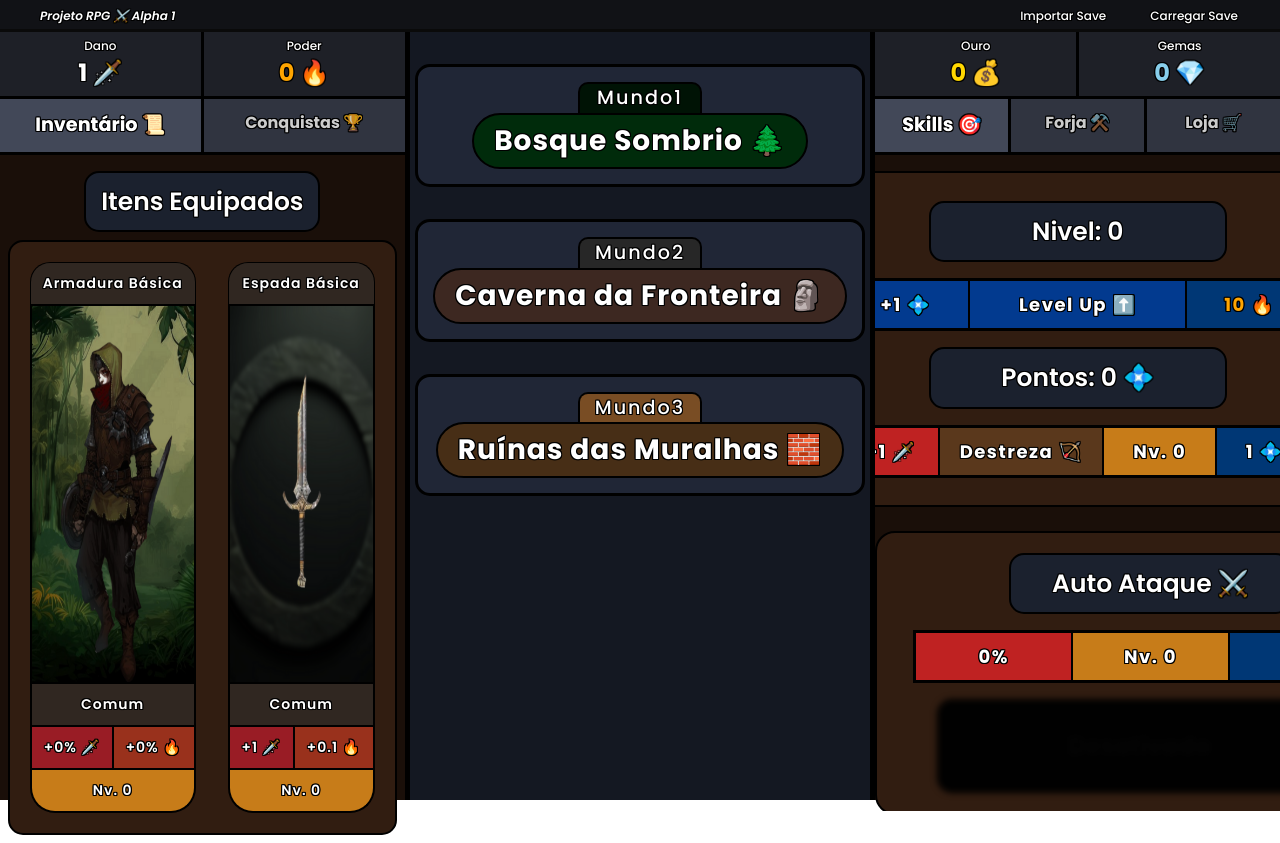
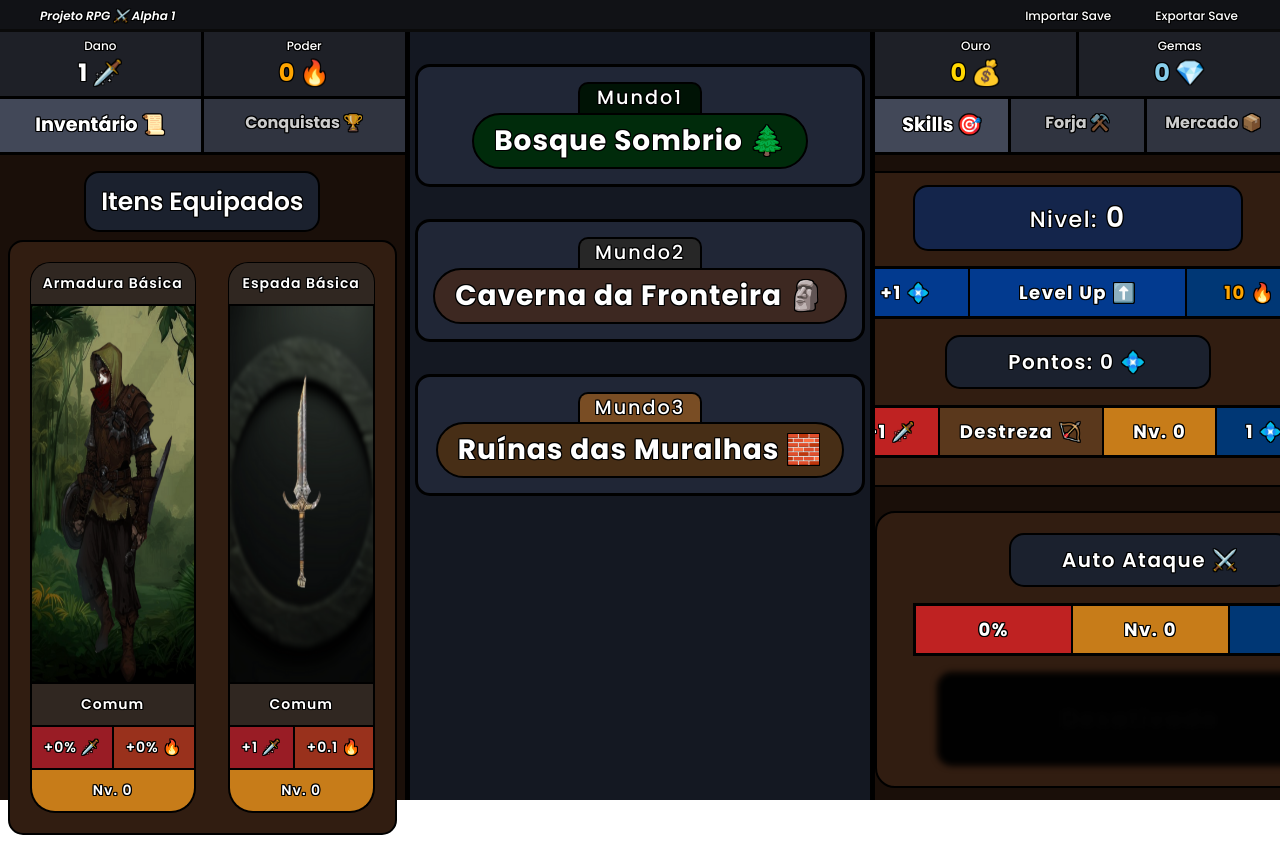
Before and after one commit to bigjujas/projetorpg, a React (Vite) app: page / in a window 1280 px wide. Built offline with nearby package versions, Linux system fonts and the light colour scheme; a web font is replaced by a local one.

Commit message:
some changes, close to beta

```diff
--- a/src/App.css
+++ b/src/App.css
@@ -4,13 +4,18 @@
 }
 
 .arsenalTab::-webkit-scrollbar {
-    display: none; /* Esconde a barra de rolagem */
+	display: none;
+	/* Esconde a barra de rolagem */
 }
+
 .rightTab::-webkit-scrollbar {
-    display: none; /* Esconde a barra de rolagem */
+	display: none;
+	/* Esconde a barra de rolagem */
 }
+
 .chestTab::-webkit-scrollbar {
-    display: none; /* Esconde a barra de rolagem */
+	display: none;
+	/* Esconde a barra de rolagem */
 }
 
 :-webkit-scrollbar {
@@ -46,27 +51,32 @@
 	color: #ffffff;
 	background-color: #302721 !important;
 }
+
 .Raro {
 	color: #ffffff;
 	background-color: #023a8f !important;
 }
+
 .Épico {
 	color: #ff00f2;
 	background-color: #2e0d3b !important;
 }
+
 .Lendário {
 	color: #ff5e00;
 	background-color: #3a0900 !important;
 }
+
 .Mítico {
 	color: #e19bf3;
-	background: rgb(108,4,111);
-	background: radial-gradient(circle, rgba(108,4,111,1) 0%, rgba(132,0,255,1) 100%);
+	background: rgb(108, 4, 111);
+	background: radial-gradient(circle, rgba(108, 4, 111, 1) 0%, rgba(132, 0, 255, 1) 100%);
 }
+
 .Secreto {
 	color: #ffffff;
-	background: rgb(255,255,255);
-	background: radial-gradient(circle, rgba(255,255,255,0.29735644257703087) 0%, rgba(0,0,0,1) 58%);
+	background: rgb(255, 255, 255);
+	background: radial-gradient(circle, rgba(255, 255, 255, 0.29735644257703087) 0%, rgba(0, 0, 0, 1) 58%);
 }
 
 /* Mundos */
@@ -96,7 +106,7 @@
 }
 
 .Mundo3 h2 {
-	background-color: #794d24	 !important;
+	background-color: #794d24 !important;
 }
 
 .Mundo3 h1 {
@@ -206,7 +216,8 @@
 }
 
 .display__status__container:not(:last-child) {
-	border-right: black 3px solid; /* Borda direita para todos os h3, exceto o último */
+	border-right: black 3px solid;
+	/* Borda direita para todos os h3, exceto o último */
 }
 
 .display__tabs {
@@ -233,7 +244,8 @@
 }
 
 .display__tabs p:not(:last-child) {
-	border-right: black 3px solid; /* Borda direita para todos os h3, exceto o último */
+	border-right: black 3px solid;
+	/* Borda direita para todos os h3, exceto o último */
 }
 
 .tab_active {
@@ -282,7 +294,7 @@
 	text-align: center;
 }
 
-.item__status{
+.item__status {
 	display: flex;
 	flex: 1;
 }
@@ -414,7 +426,8 @@
 .arsenal__grid {
 	display: grid;
 	grid-template-columns: repeat(3, 1fr);
-    gap: 6px; /* Ajuste o espaçamento entre os itens conforme necessário */
+	gap: 6px;
+	/* Ajuste o espaçamento entre os itens conforme necessário */
 	margin-top: 2vh;
 }
 
@@ -436,7 +449,8 @@
 .items__grid {
 	display: grid;
 	grid-template-columns: repeat(3, 1fr);
-    gap: 6px; /* Ajuste o espaçamento entre os itens conforme necessário */
+	gap: 6px;
+	/* Ajuste o espaçamento entre os itens conforme necessário */
 }
 
 /* mundos */
@@ -606,7 +620,7 @@
 
 .enemy img:active {
 	transform: scale(0.95);
-	filter: brightness(0.85) hue-rotate(-50deg) saturate(0.8);
+	filter: brightness(0.85) hue-rotate(-20deg) saturate(2);
 }
 
 .health-bar-container {
@@ -640,20 +654,37 @@
 /* tab direita */
 
 .rightTab {
+	letter-spacing: 1.5px;
 	display: flex;
 	flex-direction: column;
 	flex: 1;
 	align-items: center;
 	text-align: center;
-	overflow-y: auto; /* Habilita a rolagem vertical */
-	max-height: 82vh; /* Define uma altura máxima para ativar a rolagem */
+	overflow-y: auto;
+	/* Habilita a rolagem vertical */
+	max-height: 82vh;
+	/* Define uma altura máxima para ativar a rolagem */
+}
+
+.rightTab p {
+	font-size: 28px;
+	font-weight: 600;
+	margin: 0vh 12vh;
+	background-color: #14254b;
+	border-radius: 15px;
+	padding: 10px 15px;
+	border: black 2px solid;
+}
+
+.rightTab p span {
+	font-size: 22px;
+	font-weight: 500;
 }
 
 .rightTab h6 {
-	font-family: "Poppins", sans-serif;
-	font-size: 25px;
+	font-size: 20px;
 	font-weight: 600;
-	margin: 2vh 14vh;
+	margin: 2vh 16vh;
 	background-color: #1b212e;
 	border-radius: 15px;
 	padding: 10px 15px;
@@ -716,6 +747,7 @@
 .upgrade__container:hover {
 	cursor: pointer;
 	transform: scale(0.98);
+	filter: brightness(1.20);
 }
 
 .upgrade__container:active {
@@ -734,7 +766,7 @@
 
 .autoattack__container h6 {
 	font-family: "Poppins", sans-serif;
-	font-size: 25px;
+	font-size: 20px;
 	font-weight: 600;
 	margin: 0 14vh;
 	background-color: #1b212e;
@@ -773,7 +805,7 @@
 	background-color: #c77c19;
 }
 
-.autoattack__upgrade h3{
+.autoattack__upgrade h3 {
 	background-color: #003775;
 }
 
@@ -837,7 +869,7 @@
 }
 
 .forgeTab .anvil {
-	height: 300px;
+	height: 200px;
 	width: auto;
 	margin: 0px auto;
 	border-radius: 30px;
@@ -893,17 +925,17 @@
 
 
 .upgradeForge__container h1 {
-	background-color: #0e50ba;
+	background-color: #c77c19;
 }
 
 .upgradeForge__container h2 {
-	background-color: #4e5983;
+	background-color: #252b3f;
 	flex-grow: 3;
 }
 
 .upgradeForge__container h3 {
 	color: gold;
-	background-color: #273043;
+	background-color: #003775;
 }
 
 .upgradeForge__container h4 {
@@ -913,6 +945,7 @@
 .upgradeForge__container:hover {
 	cursor: pointer;
 	transform: scale(1.02);
+	filter: brightness(1.20);
 }
 
 .upgradeForge__container:active {
@@ -927,8 +960,10 @@
 	flex-direction: column;
 	flex: 1;
 	align-items: center;
-	overflow-y: auto; /* Habilita a rolagem vertical */
-	max-height: 82vh; /* Define uma altura máxima para ativar a rolagem */
+	overflow-y: auto;
+	/* Habilita a rolagem vertical */
+	max-height: 82vh;
+	/* Define uma altura máxima para ativar a rolagem */
 }
 
 .chestTab h6 {
@@ -945,7 +980,7 @@
 .chests__container {
 	display: flex;
 	flex-direction: column;
-	background-color: #343846;
+	background-color: #311d11;
 	padding: 10px;
 	margin: 1vh 5vh;
 	border: black 2px solid;
@@ -975,7 +1010,6 @@
 	height: 260px;
 	width: 160px;
 	border: black 1px solid;
-	border-radius: 20px 20px 0px 0px;
 	margin: 0px auto;
 }
 
@@ -990,15 +1024,17 @@
 .drawn__display h1 {
 	background-color: #273043;
 	border: black 1px solid;
+	border-radius: 15px 15px 0px 0px;
 }
 
 .drawn__display h2 {
 	border: black 1px solid;
+	border-radius: 0px 0px 15px 15px;
 }
 
 .chest__container {
 	display: flex;
-	margin: 5px 50px;
+	margin: 10px 50px;
 	justify-content: space-around;
 	align-items: center;
 	text-align: center;
@@ -1035,13 +1071,10 @@
 .chest__container:hover {
 	cursor: pointer;
 	transform: scale(1.02);
+	filter: brightness(1.20);
 }
 
 .chest__container:active {
 	transform: scale(0.98);
 	filter: brightness(2);
 }
-
-.chests__container img {
-	margin-top: 2vh;
-}
--- a/src/App.tsx
+++ b/src/App.tsx
@@ -1,4 +1,4 @@
-import { createContext, useContext, useState, useEffect, useRef } from 'react';
+import { useState, useEffect, useRef } from 'react';
 import './App.css';
 import './reset.css'
 import { formatNumber } from './components/utilities';
@@ -14,6 +14,7 @@ import anvil from './assets/anvil.png'
 
 export const App = () => {
   const [playerDamage, setPlayerDamage] = useState<number>(0) // Dano do Jogador
+  const [playerPowerGain, setPlayerPowerGain] = useState<number>(0) // Poder do jogador
   const [playerPower, setPlayerPower] = useState<number>(0) // Poder do jogador
   const [playerLevel, setPlayerLevel] = useState<number>(0)
   const [playerXpPoint, setPlayerXpPoint] = useState<number>(0)
@@ -137,7 +138,7 @@ export const App = () => {
   // dano e poder
 
   const finalDamage = ((playerDamage + currentWeapon.damage) * currentArmor.damage)
-  const finalPower = ((currentWeapon.power) * currentArmor.power)
+  const finalPower = ((playerPowerGain + currentWeapon.power) * currentArmor.power)
 
   // Tabs
 
@@ -159,9 +160,9 @@ export const App = () => {
 
   // Função Level Up
 
-  const powerNeeded = Math.floor(10 * Math.pow(1.05, playerLevel));
+  const powerNeeded = Math.floor(10 * Math.pow(1.15, playerLevel));
   const levelUp = () => {
-    if (playerPower >= powerNeeded && playerLevel < 350) {
+    if (playerPower >= powerNeeded && playerLevel < 550) {
       setPlayerPower(playerPower - powerNeeded)
       setPlayerLevel(playerLevel + 1)
       setPlayerXpPoint(playerXpPoint + 1)
@@ -185,7 +186,7 @@ export const App = () => {
 
   const applyArmorUpgrade = (upgradeId: string) => {
     const upgrade = upgrades.find(upg => upg.id === upgradeId);
-    if (upgrade && currentArmor.level < 100 && upgrade.costType === 'coins' && playerCoins >= currentArmor.baseCost) {
+    if (upgrade && currentArmor.level < 100 && playerCoins >= currentArmor.baseCost) {
       setPlayerCoins(playerCoins - currentArmor.baseCost);
       currentArmor.level += 1;
       scaleItemAttributes(currentArmor); // Aplica o escalonamento dos atributos
@@ -194,7 +195,7 @@ export const App = () => {
 
   const applyWeaponUpgrade = (upgradeId: string) => {
     const upgrade = upgrades.find(upg => upg.id === upgradeId);
-    if (upgrade && currentWeapon.level < 100 && upgrade.costType === 'coins' && playerCoins >= currentWeapon.baseCost) {
+    if (upgrade && currentWeapon.level < 100 && playerCoins >= currentWeapon.baseCost) {
       setPlayerCoins(playerCoins - currentWeapon.baseCost);
       currentWeapon.level += 1;
       scaleItemAttributes(currentWeapon); // Aplica o escalonamento dos atributos
@@ -207,6 +208,8 @@ export const App = () => {
   const upgrade1 = upgrades.find(upg => upg.id === 'upgrade1');
   const upgrade2 = upgrades.find(upg => upg.id === 'upgrade2');
   const upgrade3 = upgrades.find(upg => upg.id === 'upgrade3');
+  const upgrade4 = upgrades.find(upg => upg.id === 'upgrade4');
+  const upgrade5 = upgrades.find(upg => upg.id === 'upgrade5');
 
 
   // Função chamada ao atacar o inimigo
@@ -376,7 +379,7 @@ export const App = () => {
               style={{ display: 'none' }} // Esconde o input de arquivo
             />
           </h2>
-          <h3 onClick={exportGameData}>Carregar Save</h3>
+          <h3 onClick={exportGameData}>Exportar Save</h3>
           </div>
       </header>
       <div className="game__container">
@@ -562,13 +565,13 @@ export const App = () => {
           <div className="display__tabs">
             <p className={currentRightTab === 1 ? "tab_active" : "tab_inactive"} onClick={() => toggleRightTab(1)}>Skills 🎯</p>
             <p className={currentRightTab === 2 ? "tab_active" : "tab_inactive"} onClick={() => toggleRightTab(2)}>Forja ⚒️</p>
-            <p className={currentRightTab === 3 ? "tab_active" : "tab_inactive"} onClick={() => toggleRightTab(3)}>Loja 🛒</p>
+            <p className={currentRightTab === 3 ? "tab_active" : "tab_inactive"} onClick={() => toggleRightTab(3)}>Mercado 📦</p>
           </div>
           {currentRightTab === 1 && (
             <>
               <div className="rightTab">
                 <div className="upgradeTab">
-                  <h6>Nivel: {playerLevel}</h6>
+                  <p><span>Nivel:</span> {playerLevel}</p>
                   <div onClick={levelUp} className="upgrade__container">
                     <h1 className='Raro'>+1 💠</h1>
                     <h2 className='Raro'>Level Up ⬆️</h2>
@@ -599,6 +602,23 @@ export const App = () => {
                       <h3>{upgrade3.level === 100 ? "Max" : upgrade3.cost} 💠</h3>
                     </div>
                   )}
+                  {upgrade3 && upgrade3.level >= 15 && upgrade4 && (
+                    <div onClick={() => applyUpgrade('upgrade4')} className="upgrade__container">
+                      <h1>{upgrade4.description}</h1>
+                      <h2>{upgrade4.name}</h2>
+                      <h4>Nv. {upgrade4.level}</h4>
+                      <h3>{upgrade4.level === 100 ? "Max" : upgrade4.cost} 💠</h3>
+                    </div>
+                  )}
+                  {upgrade4 && upgrade4.level >= 15 && upgrade5 && (
+                    <div onClick={() => applyUpgrade('upgrade5')} className="upgrade__container">
+                      <h1>{upgrade5.description}</h1>
+                      <h2>{upgrade5.name}</h2>
+                      <h4>Nv. {upgrade5.level}</h4>
+                      <h3>{upgrade5.level === 100 ? "Max" : upgrade5.cost} 💠</h3>
+                    </div>
+                  )}
+                  {/* upgrades de poder abaixo */}
                 </div>
                 <div className="autoattack__container">
                   <h6>Auto Ataque ⚔️</h6>
--- a/src/components/ChestOpener.tsx
+++ b/src/components/ChestOpener.tsx
@@ -66,11 +66,9 @@ const ChestOpener: React.FC<ChestsProps> = ({ playerGems, setPlayerGems }) => {
             </div>
             {drawnItem && (
                 <div className='drawn__display'>
+                        <h1 className={drawnItem.rarity}>{drawnItem.name}</h1>
                     <img src={drawnItem.image} alt="" draggable="false" />
-                    <div className="draw__text">
-                        <h1>{drawnItem.name}</h1>
                         <h2 className={drawnItem.rarity}>{drawnItem.rarity}</h2>
-                    </div>
                 </div>
             )}
             <img src={chestImage} alt="" />
--- a/src/components/upgrades.tsx
+++ b/src/components/upgrades.tsx
@@ -2,7 +2,6 @@ export interface Upgrade {
   id: string;
   name: string;
   description: string;
-  costType: "coins" | "power";
   cost: number;
   level: number;
   applyUpgrade: (playerDamage: number) => { newDamage: number };
@@ -13,16 +12,15 @@ export interface Upgrade {
       id: 'upgradeItem',
       name: 'Refinar Equipamente',
       description: '+1',
-      costType: "coins",
       cost: 0,
       level: 0,
       applyUpgrade: (playerDamage) => ({ newDamage: playerDamage + 1  }),
     },
+    // upgrade dano
     {
     id: 'upgrade1',
     name: 'Destreza 🏹',
     description: '+1 🗡️',
-    costType: "power",
     cost: 1,
     level: 0,
     applyUpgrade: (playerDamage) => ({ newDamage: playerDamage + 1  }),
@@ -31,18 +29,33 @@ export interface Upgrade {
     id: 'upgrade2',
     name: 'Força 🥊',
     description: '+2 🗡️',
-    costType: "power",
     cost: 1,
     level: 0,
     applyUpgrade: (playerDamage) => ({ newDamage: playerDamage + 2  }),
   },
     {
     id: 'upgrade3',
-    name: 'Fúria 💢',
+    name: 'Magia 🌀',
     description: '+5 🗡️',
-    costType: "power",
     cost: 1,
     level: 0,
     applyUpgrade: (playerDamage) => ({ newDamage: playerDamage + 5  }),
   },
+    {
+    id: 'upgrade4',
+    name: 'Fúria 💢',
+    description: '+10 🗡️',
+    cost: 1,
+    level: 0,
+    applyUpgrade: (playerDamage) => ({ newDamage: playerDamage + 10  }),
+  },
+    {
+    id: 'upgrade5',
+    name: 'Berserk 🪓',
+    description: '+25 🗡️',
+    cost: 1,
+    level: 0,
+    applyUpgrade: (playerDamage) => ({ newDamage: playerDamage + 25  }),
+  },
+  //upgrades de poder
 ];
```
Also changed, not shown: src/components/arsenal.tsx (+4 -4 lines), src/assets/anvil.png. Lines whose indentation alone changed are shown as unchanged.
